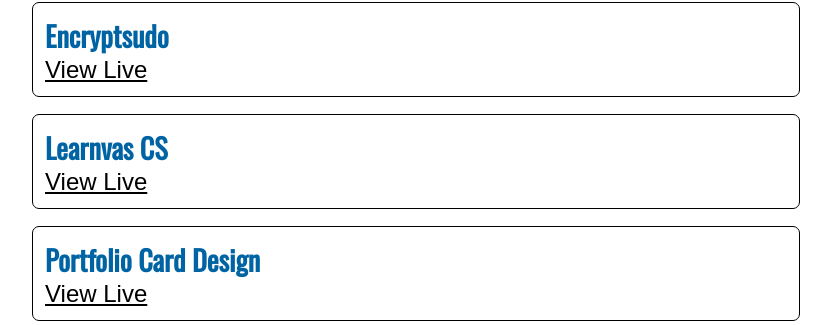
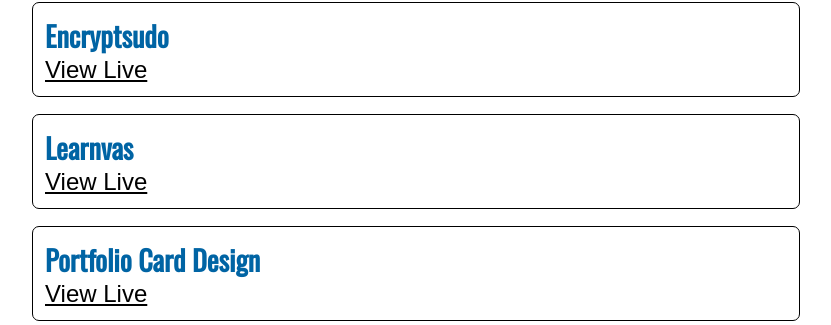
Before and after one commit to johnnyvalles/johnnyvalles.github.io, a Jekyll site: the page built from portfolio.html, in a window 1280 px wide. Shown: the part 192-517 px from the top of the page, without its empty margins (224-1055 px from the left). Built offline with Jekyll 4.4.1, drawn with Linux system fonts in a browser that asks for light colours; a style sheet for code colours, icons or effects is not loaded.

```diff
--- a/_data/projects.yml
+++ b/_data/projects.yml
@@ -1,7 +1,7 @@
 - name: Encryptsudo
   live: http://johnnyvalles.com/encryptsudo-site/
 
-- name: Learnvas CS
+- name: Learnvas
   live: https://shrouded-ridge-04812.herokuapp.com/
 
 - name: Portfolio Card Design
```
